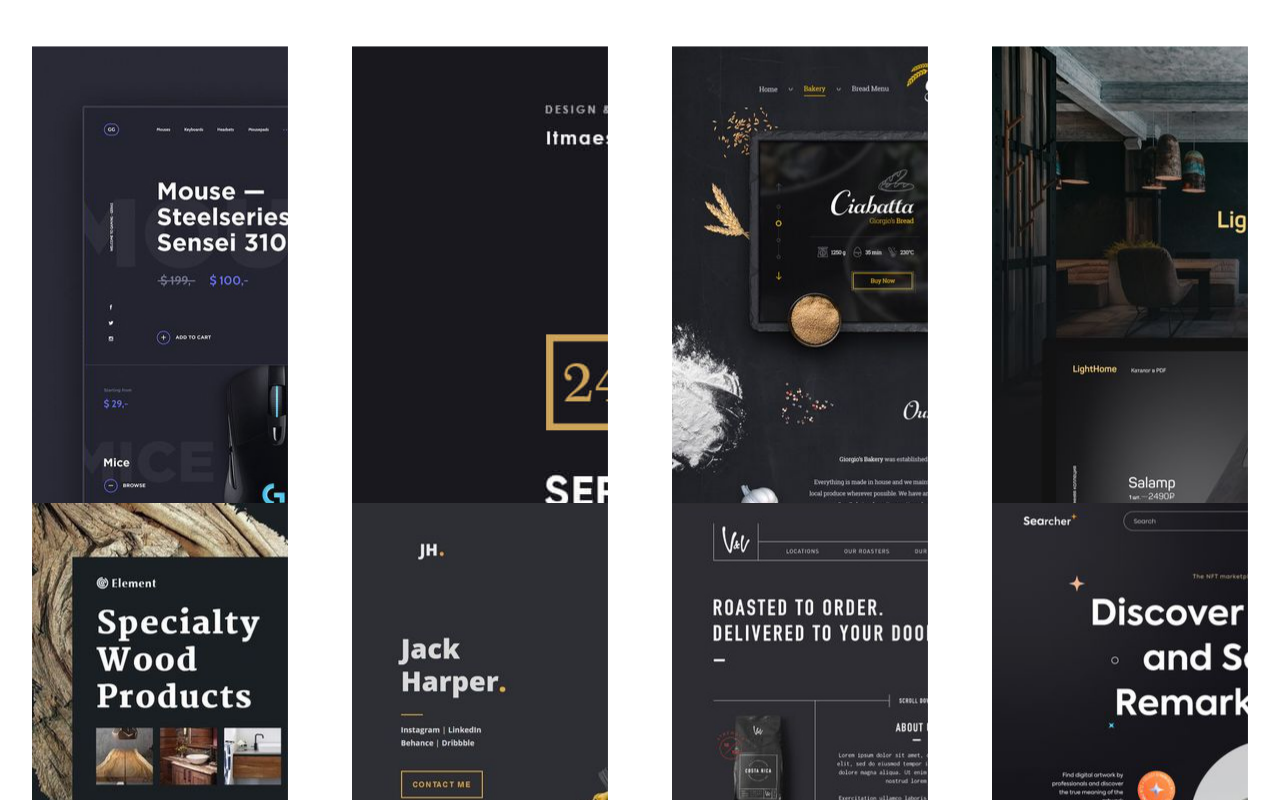
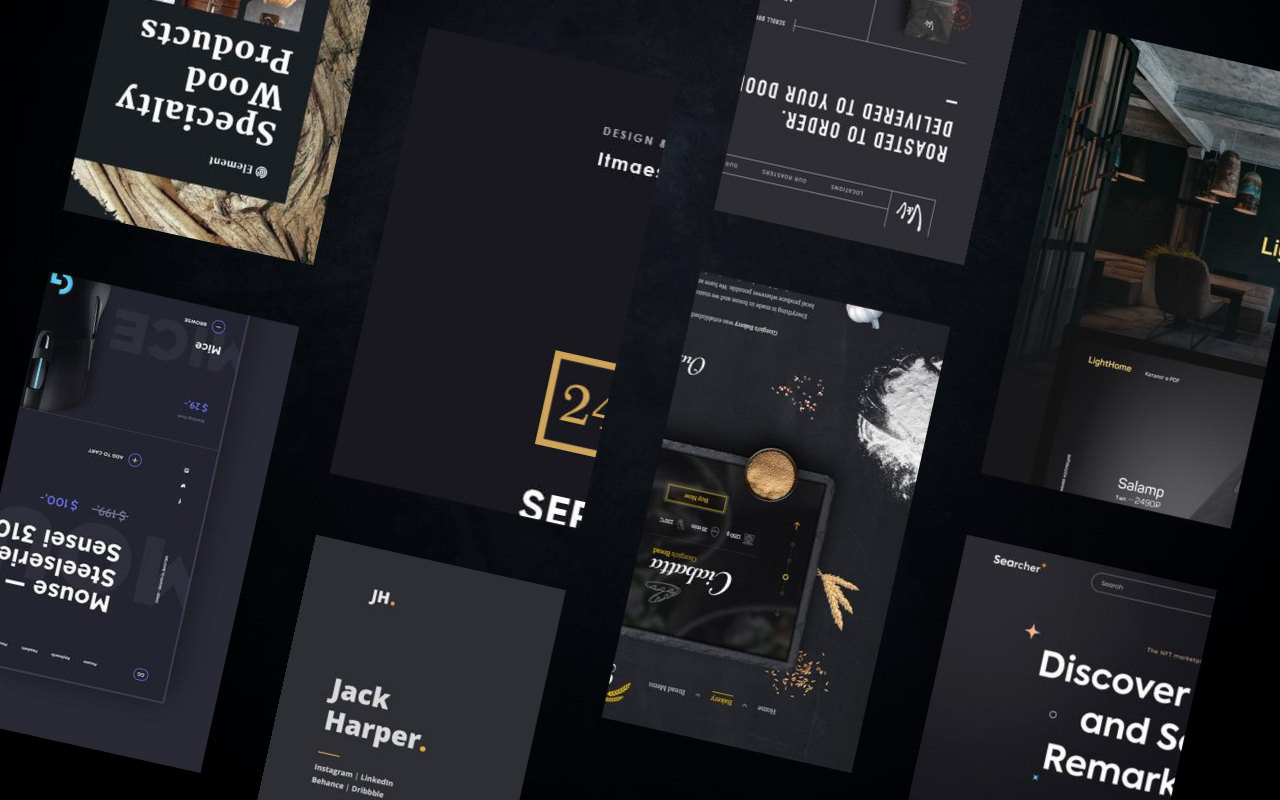
Before and after one commit to Ibragim066/scroll-portfolio, a plain HTML site: page index.html in a window 1280 px wide. Drawn offline with Linux system fonts and the light colour scheme.

Commit message:
slide styling

```diff
--- a/css/main.css
+++ b/css/main.css
@@ -4,7 +4,10 @@
 	box-sizing: border-box;
 }
 
-:root {}
+:root {
+	--index: calc(1vw + 1vh);
+	--transition: 1.25s cubic-bezier(.2, .6, 0, 1);
+}
 
 html,
 body {
@@ -15,12 +18,28 @@ body {
 .main-wrapper {
 	height: 100%;
 	display: flex;
+	gap: var(--index);
+	background-image: url(../img/bg.jpg);
+	background-size: cover;
+	background-position: center;
 }
 
-.slider {}
+.slider {
+	transform: rotate(12.5deg);
+	overflow: visible;
+}
+
+.slider:nth-child(odd) {
+	transform: rotate(192.5deg);
+}
+
+.slider .slider__wrapper {
+	transition: var(--transition) !important;
+}
 
 .slider__item {
 	width: 20vw;
+	margin-bottom: calc(var(--index) * 3);
 }
 
 .slider__img {
--- a/js/app.js
+++ b/js/app.js
@@ -8,3 +8,5 @@ document.querySelectorAll('.slider').forEach((n, i) => {
 		slidesOffsetBefore: -125,
 	})
 })
+
+bindSwipers(slider1, slider2, slider3, slider4)
```
